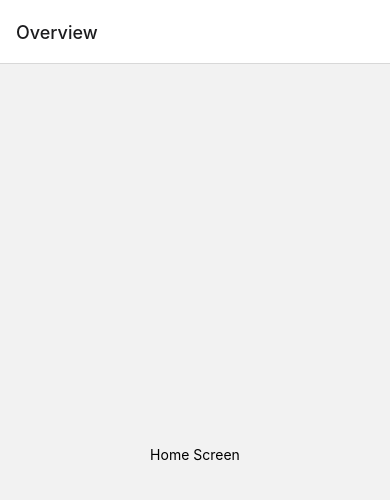
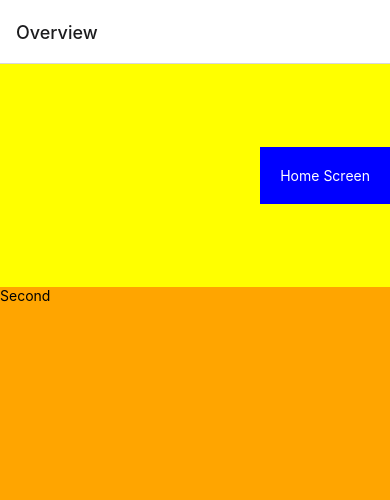
Before and after one commit to yeomkyeorae/FoodDeliveryApp, a React Native app: screen / in a window 390 px wide. Shown: the top 500 px of the page. Built offline with nearby package versions, Linux system fonts and the light colour scheme.

Commit message:
flex, element placement

```diff
--- a/App.tsx
+++ b/App.tsx
@@ -4,7 +4,15 @@
   createNativeStackNavigator,
   NativeStackScreenProps,
 } from '@react-navigation/native-stack';
-import {Text, TouchableHighlight, View} from 'react-native';
+import {
+  Text,
+  // TouchableHighlight,
+  View,
+  Pressable, // 주로 많이 사용
+  // Button,
+  TouchableNativeFeedback,
+  // TouchableOpacity,
+} from 'react-native';
 import {useCallback} from 'react';
 
 type RootStackParamList = {
@@ -20,11 +28,28 @@
   }, [navigation]);
 
   return (
-    <View style={{flex: 1, alignItems: 'center', justifyContent: 'center'}}>
-      <TouchableHighlight onPress={onClick}>
-        <Text>Home Screen</Text>
-      </TouchableHighlight>
-    </View>
+    <>
+      <View
+        style={{
+          flex: 2,
+          backgroundColor: 'yellow',
+          justifyContent: 'center',
+          alignItems: 'flex-end',
+        }}>
+        <Pressable
+          onPress={onClick}
+          style={{
+            paddingHorizontal: 20,
+            paddingVertical: 20,
+            backgroundColor: 'blue',
+          }}>
+          <Text style={{color: 'white'}}>Home Screen</Text>
+        </Pressable>
+      </View>
+      <View style={{flex: 5, backgroundColor: 'orange'}}>
+        <Text>Second</Text>
+      </View>
+    </>
   );
 }
 
@@ -35,9 +60,9 @@
 
   return (
     <View style={{flex: 1, alignItems: 'center', justifyContent: 'center'}}>
-      <TouchableHighlight onPress={onClick}>
+      <TouchableNativeFeedback onPress={onClick}>
         <Text>Details Screen</Text>
-      </TouchableHighlight>
+      </TouchableNativeFeedback>
     </View>
   );
 }
```
